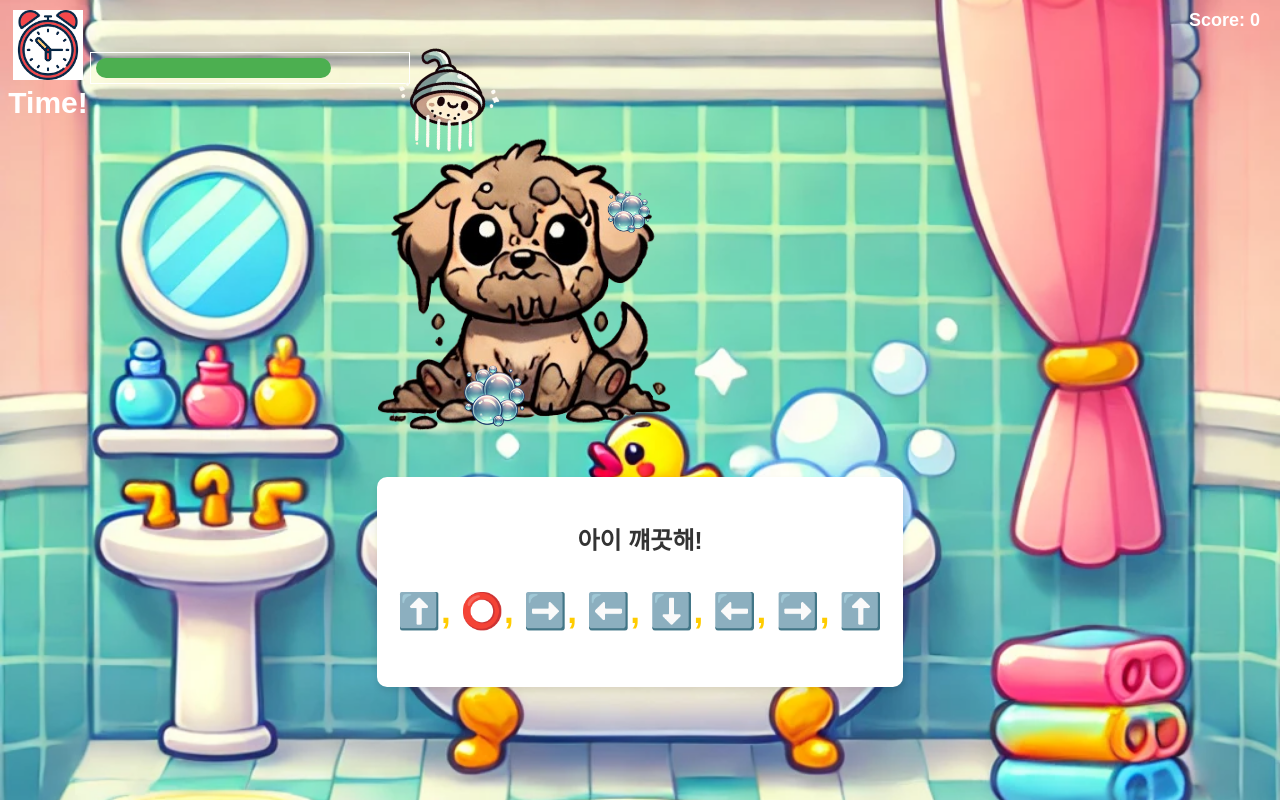
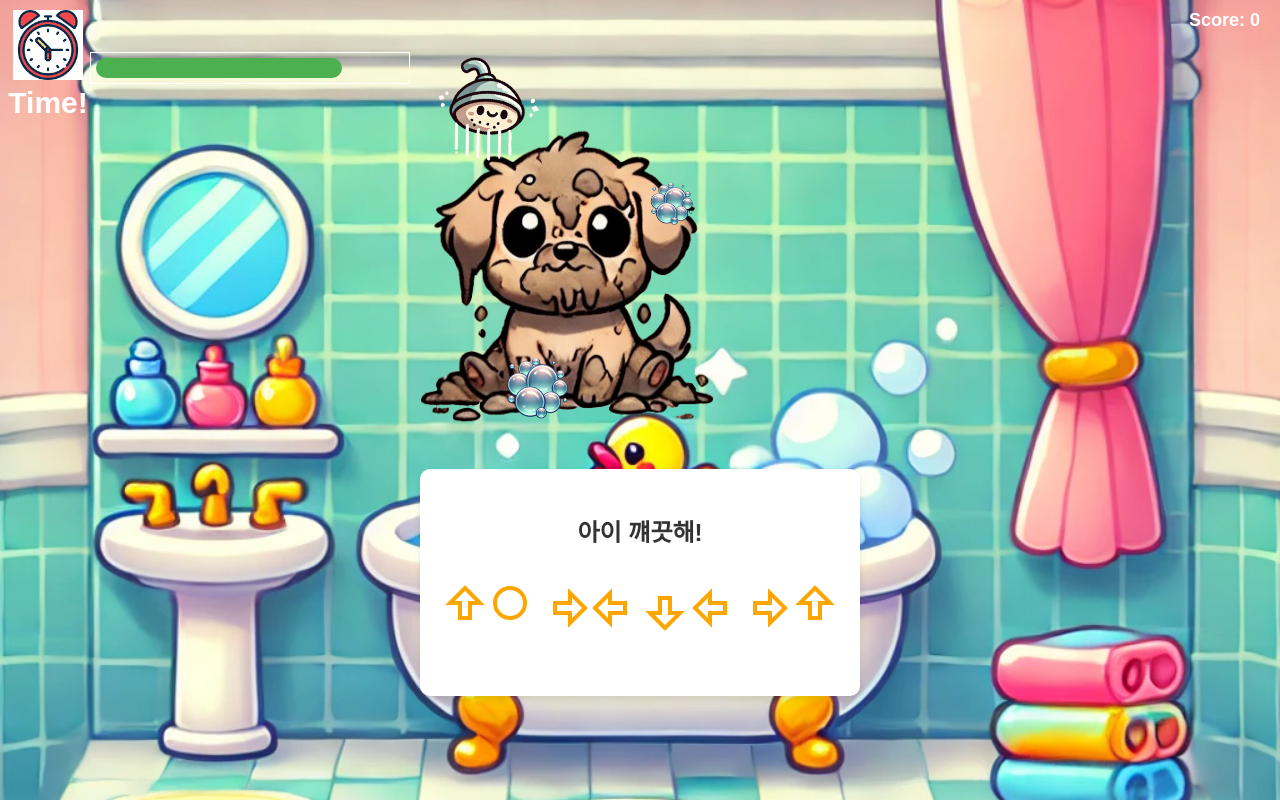
Before and after one commit to happyDDang/client, a Vue app: page / in a window 1280 px wide. Both pictures are taken after a click on the button "GAME START!". Built offline with nearby package versions, Linux system fonts and the light colour scheme.

Commit message:
feat: 키 svg 컴포넌트 생성

```diff
--- /dev/null
+++ b/src/components/Arrow.vue
@@ -0,0 +1,70 @@
+<script>
+export default {
+  name: 'ArrowSvg',
+};
+</script>
+
+<template>
+  <svg
+    v-if="direction === 'space'"
+    xmlns="http://www.w3.org/2000/svg"
+    viewBox="0 0 50 50"
+    fill="none"
+    stroke="orange"
+    stroke-width="4"
+    class="circle-icon"
+  >
+    <!-- 동그라미 -->
+    <circle cx="20" cy="20" r="15" fill="white" stroke="orange" />
+  </svg>
+  <svg
+    v-else
+    xmlns="http://www.w3.org/2000/svg"
+    viewBox="0 0 50 50"
+    fill="red"
+    stroke="orange"
+    stroke-width="4"
+    class="arrow-icon"
+    :style="{ transform: rotation }"
+  >
+    <!-- 화살표 -->
+    <polygon
+      points="25,5 40,20 30,20 30,35 20,35 20,20 10,20"
+      fill="white"
+      stroke="orange"
+      stroke-width="4"
+    />
+  </svg>
+</template>
+
+<script setup>
+import { defineProps } from 'vue';
+
+const props = defineProps({
+  direction: {
+    type: String,
+    default: 'up', // 기본 방향은 위쪽
+    validator: (value) =>
+      ['up', 'down', 'left', 'right', 'space'].includes(value), // space 추가
+  },
+});
+
+const rotationMap = {
+  up: 'rotate(0deg)', // 기본 회전 (위쪽)
+  right: 'rotate(90deg)', // 오른쪽
+  down: 'rotate(180deg)', // 아래쪽
+  left: 'rotate(-90deg)', // 왼쪽
+};
+
+const rotation = rotationMap[props.direction] || 'rotate(0deg)'; // 기본 회전값
+</script>
+
+<style scoped>
+.arrow-icon,
+.circle-icon {
+  width: 50px;
+  height: 50px;
+  cursor: pointer;
+  transition: transform 0.3s ease; /* 부드러운 애니메이션 효과 */
+}
+</style>
--- a/src/pages/index.vue
+++ b/src/pages/index.vue
@@ -56,7 +56,13 @@
         <div class="key-list-container">
           <div class="key-list-box" :class="{ shaking: isWrongKey }">
             <p class="key-list-label">아이 꺠끗해!</p>
-            <p class="keys">{{ formattedKeyList }}</p>
+            <p class="keys">
+              <ArrowSvg
+                v-for="(key, index) in formattedKeyDirection"
+                :key="index"
+                :direction="key"
+              />
+            </p>
           </div>
         </div>
         <div v-if="errorMessage" class="error-message">
@@ -88,6 +94,7 @@ import './index.css';
 
 import { ref, computed, onMounted } from 'vue';
 import { useRouter } from 'vue-router';
+import ArrowSvg from '../components/Arrow.vue';
 // import { FontAwesomeIcon } from '@fortawesome/vue-fontawesome';
 
 import audioPlayer from '../composable/audioPlayer.js';
@@ -135,25 +142,23 @@ const currentImage = computed(
   () => images[currentImageIndex.value][currentDogStep.value]
 );
 
-const formattedKeyList = computed(() => {
-  return keyList.value
-    .map((key) => {
+const formattedKeyDirection = computed(() => {
+  return keyList.value.map((key) => {
     switch (key) {
       case 'ArrowUp':
-          return '⬆️';
+        return 'up';
       case 'ArrowDown':
-          return '⬇️';
+        return 'down';
       case 'ArrowLeft':
-          return '⬅️';
+        return 'left';
       case 'ArrowRight':
-          return '➡️';
+        return 'right';
       case ' ':
-          return '⭕';
+        return 'space';
       default:
         return key;
     }
-    })
-    .join(', ');
+  });
 });
 
 const startGame = () => {
@@ -177,7 +182,7 @@ const startTimer = () => {
       window.removeEventListener('keydown', handleKeyPress);
       clearInterval(timerInterval);
     }
-  }, 2000);
+  }, 200000);
 };
 
 const generateRandomKeys = () => {
@@ -197,6 +202,12 @@ const generateRandomKeys = () => {
 };
 
 const handleKeyPress = (event) => {
+  console.log(
+    keyList.value,
+    currentKeyIndex.value,
+    keyList.value[currentKeyIndex.value],
+    event.key
+  );
   if (timerWidth.value <= 0) return;
 
   if (keyList.value[currentKeyIndex.value] === event.key) {
```
Lines whose indentation alone changed are shown as unchanged.
